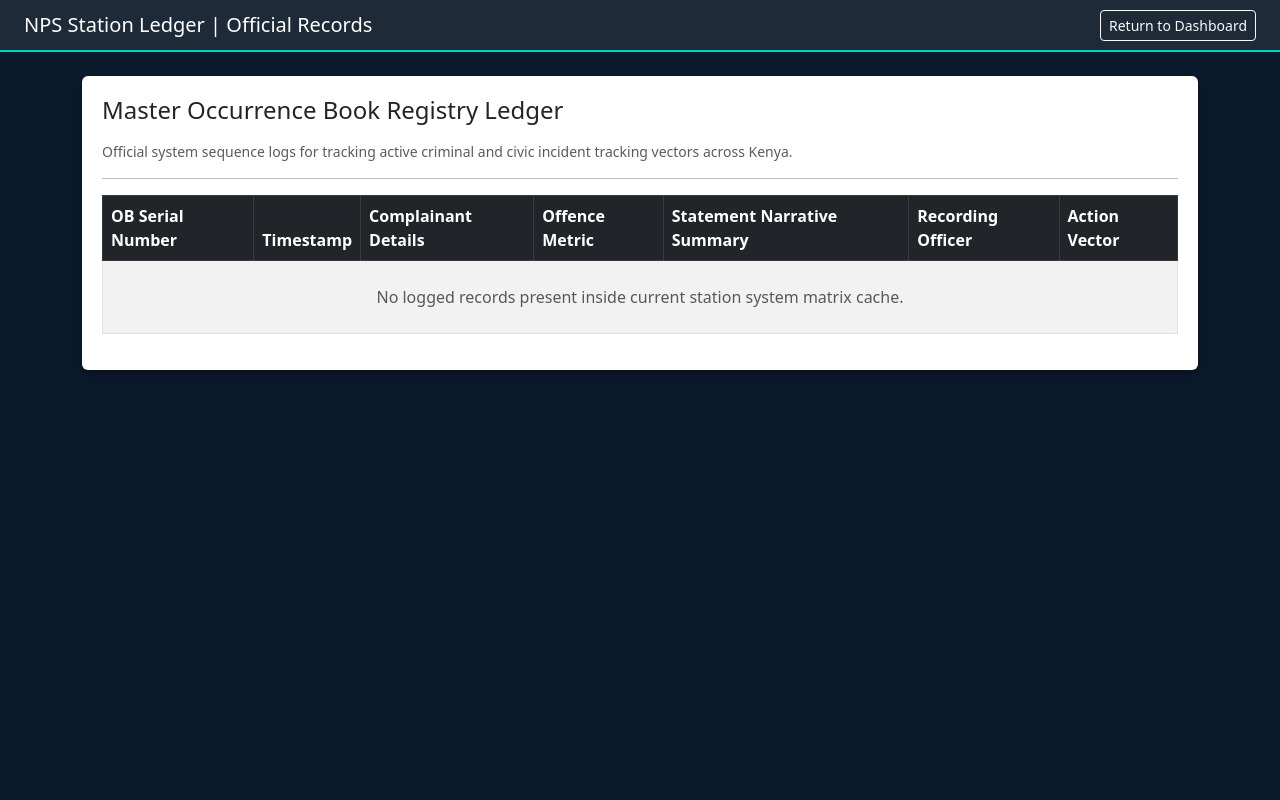
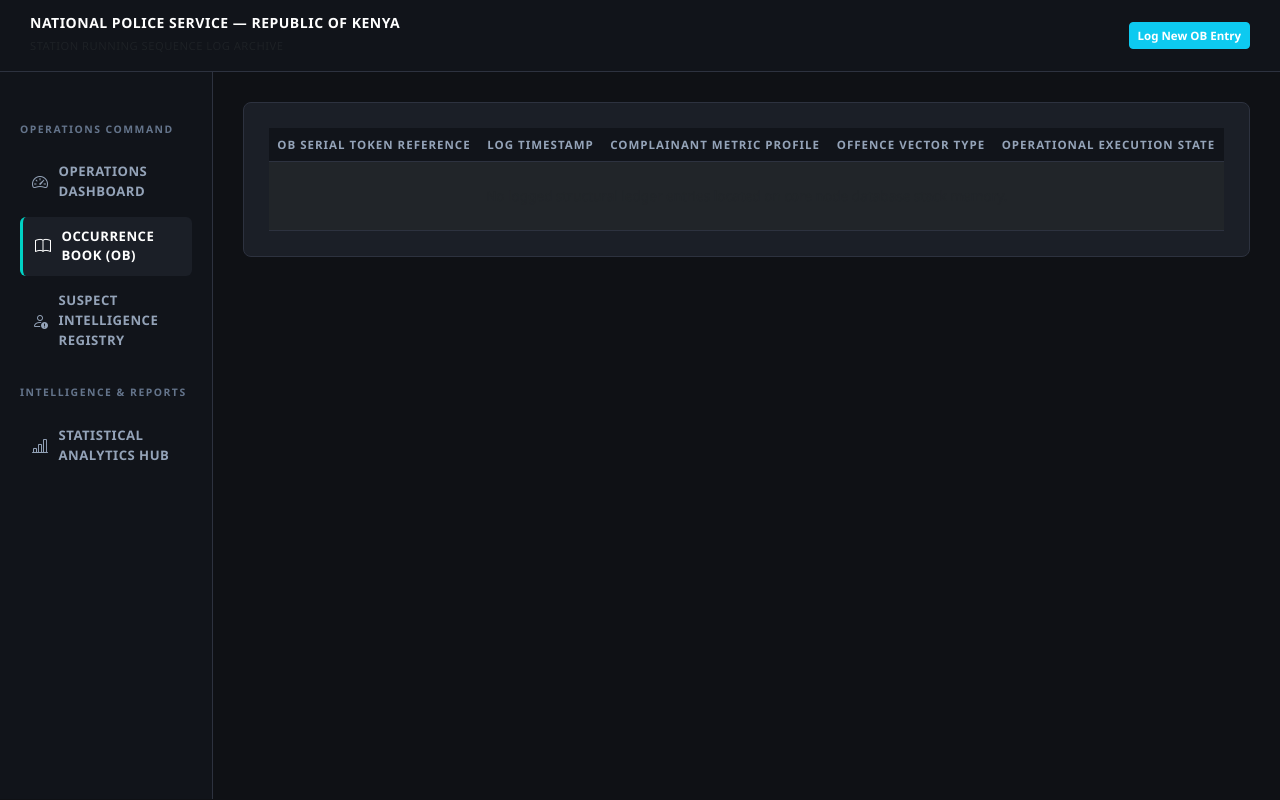
Before and after one commit to gitungoharrison-cmd/Harrison-s-project, a Flask app: page /ob/view in a window 1280 px wide. Run offline with Flask 3, Linux system fonts and the light colour scheme; the visitor is signed in with stand-in values (Sample User, id 1); data that the repository does not hold is empty.

Commit message:
view_ob.html
Updated the OB Ledger page layout and styles for improved aesthetics and usability.

```diff
--- a/templates/view_ob.html
+++ b/templates/view_ob.html
@@ -2,67 +2,77 @@
 <html lang="en">
 <head>
     <meta charset="UTF-8">
-    <title>NPS Terminal - OB Ledger</title>
+    <meta name="viewport" content="width=device-width, initial-scale=1.0">
+    <title>NPS - Master OB Ledger</title>
     <link href="https://cdn.jsdelivr.net/npm/bootstrap@5.3.0/dist/css/bootstrap.min.css" rel="stylesheet">
+    <link rel="stylesheet" href="https://cdn.jsdelivr.net/npm/bootstrap-icons@1.11.0/font/bootstrap-icons.css">
     <style>
-        body { background-color: #0B192C; color: #000000; }
-        .navbar-custom { background-color: #1E2A38; border-bottom: 2px solid #00D2C4; }
-        .card-panel { background-color: #FFFFFF; border-radius: 6px; padding: 20px; box-shadow: 0 4px 6px rgba(0,0,0,0.3); }
-        .text-light-custom { color: #FFFFFF !important; }
+        body { background-color: #0f1115; color: #ffffff; font-family: 'Segoe UI', system-ui, sans-serif; }
+        .system-top-banner { background-color: #11141a; border-bottom: 1px solid #2d323f; padding: 15px 30px; }
+        .sidebar-panel { background-color: #11141a; border-right: 1px solid #2d323f; min-height: calc(100vh - 73px); padding: 25px 20px; }
+        .sidebar-section-title { font-size: 0.65rem; text-transform: uppercase; letter-spacing: 1.5px; color: #64748b; font-weight: 700; margin-bottom: 15px; margin-top: 25px; }
+        .sidebar-link { display: flex; align-items: center; color: #94a3b8; text-decoration: none; padding: 10px 12px; border-radius: 6px; font-size: 0.82rem; font-weight: 600; text-transform: uppercase; letter-spacing: 0.5px; margin-bottom: 5px; }
+        .sidebar-link i { margin-right: 10px; font-size: 1rem; }
+        .sidebar-link:hover, .sidebar-link.active { background-color: #1b1f27; color: #ffffff; border-left: 3px solid #00d2c4; }
+        .workspace-canvas { padding: 30px; }
+        .module-card { background-color: #1b1f27; border: 1px solid #2d323f; border-radius: 8px; padding: 25px; }
+        .table-custom th { background-color: #11141a; color: #94a3b8; text-transform: uppercase; font-size: 0.72rem; letter-spacing: 1px; border-bottom: 1px solid #2d323f; }
+        .table-custom td { border-bottom: 1px solid #2d323f; color: #cbd5e1; font-size: 0.85rem; padding: 12px; }
     </style>
 </head>
 <body>
-    <nav class="navbar navbar-dark navbar-custom px-4">
-        <span class="navbar-brand mb-0 h1 text-light-custom">NPS Station Ledger | Official Records</span>
-        <a href="/dashboard" class="btn btn-sm btn-outline-light">Return to Dashboard</a>
-    </nav>
-
-    <div class="container mt-4">
-        <div class="card-panel">
-            <h4 class="mb-3 text-dark">Master Occurrence Book Registry Ledger</h4>
-            <p class="text-muted small">Official system sequence logs for tracking active criminal and civic incident tracking vectors across Kenya.</p>
-            <hr>
-
+    <div class="system-top-banner d-flex justify-content-between align-items-center">
+        <div>
+            <h5 class="mb-0 fw-bold text-white small" style="letter-spacing: 0.5px;">NATIONAL POLICE SERVICE — REPUBLIC OF KENYA</h5>
+            <span class="text-muted" style="font-size: 0.7rem; letter-spacing: 0.5px;">STATION RUNNING SEQUENCE LOG ARCHIVE</span>
+        </div>
+        <a href="/ob/register" class="btn btn-sm btn-info text-white fw-bold" style="font-size: 0.72rem;">Log New OB Entry</a>
+    </div>
+    <div class="container-fluid mx-0 px-0">
+        <div class="row g-0">
+            <div class="col-md-2 mx-0 px-0">
+                <div class="sidebar-panel">
+                    <div class="sidebar-section-title">Operations Command</div>
+                    <a href="/dashboard" class="sidebar-link"><i class="bi bi-speedometer2"></i> Operations Dashboard</a>
+                    <a href="/ob/view" class="sidebar-link active"><i class="bi bi-book"></i> Occurrence Book (OB)</a>
+                    <a href="/cases" class="sidebar-link"><i class="bi bi-person-exclamation"></i> Suspect Intelligence Registry</a>
+                    <div class="sidebar-section-title">Intelligence & Reports</div>
+                    <a href="/reports" class="sidebar-link"><i class="bi bi-bar-chart-line"></i> Statistical Analytics Hub</a>
+                </div>
+            </div>
+            <div class="col-md-10 mx-0 px-0">
+                <div class="workspace-canvas">
+                    <div class="module-card">
                         <div class="table-responsive">
-                <table class="table table-bordered table-striped table-hover align-middle">
-                    <thead class="table-dark">
+                            <table class="table table-custom table-dark table-hover mb-0">
+                                <thead>
                                     <tr>
-                            <th>OB Serial Number</th>
-                            <th>Timestamp</th>
-                            <th>Complainant Details</th>
-                            <th>Offence Metric</th>
-                            <th>Statement Narrative Summary</th>
-                            <th>Recording Officer</th>
-                            <th>Action Vector</th>
+                                        <th>OB Serial Token Reference</th>
+                                        <th>Log Timestamp</th>
+                                        <th>Complainant Metric Profile</th>
+                                        <th>Offence Vector Type</th>
+                                        <th>Operational Execution State</th>
                                     </tr>
                                 </thead>
                                 <tbody>
                                     {% for entry in entries %}
                                     <tr>
-                            <td><span class="badge bg-dark font-monospace text-light-custom">{{ entry.ob_number }}</span></td>
-                            <td class="small">{{ entry.date_time.strftime('%Y-%m-%d %H:%M:%S') }}</td>
-                            <td>
-                                <strong>{{ entry.complainant_name }}</strong><br>
-                                <span class="text-muted small">Ph: {{ entry.complainant_phone }}</span>
-                            </td>
+                                        <td class="font-monospace text-info fw-bold">{{ entry.ob_number }}</td>
+                                        <td>{{ entry.date_time.strftime('%Y-%m-%d %H:%M') }}</td>
+                                        <td><strong>{{ entry.complainant_name }}</strong><br><span class="text-muted small">{{ entry.complainant_phone }}</span></td>
                                         <td><span class="badge bg-danger">{{ entry.nature_of_offence }}</span></td>
-                            <td class="small text-truncate" style="max-width: 250px;">{{ entry.details }}</td>
-                            <td><span class="badge bg-secondary">{{ entry.recorded_by }}</span></td>
-                            <td>
-                                <form action="/cases/create/{{ entry.ob_number }}" method="POST">
-                                    <button type="submit" class="btn btn-sm btn-primary text-white">Initiate Case File</button>
-                                </form>
-                            </td>
+                                        <td><span class="badge bg-warning text-dark">{{ entry.status }}</span></td>
                                     </tr>
                                     {% else %}
-                        <tr>
-                            <td colspan="7" class="text-center text-muted py-4">No logged records present inside current station system matrix cache.</td>
-                        </tr>
+                                    <tr><td colspan="5" class="text-center text-muted py-4">No logged structural ledger entries located on core node database stack memory.</td></tr>
                                     {% endfor %}
                                 </tbody>
                             </table>
                         </div>
                     </div>
                 </div>
+            </div>
+        </div>
+    </div>
 </body>
 </html>
```
Lines whose indentation alone changed are shown as unchanged.
